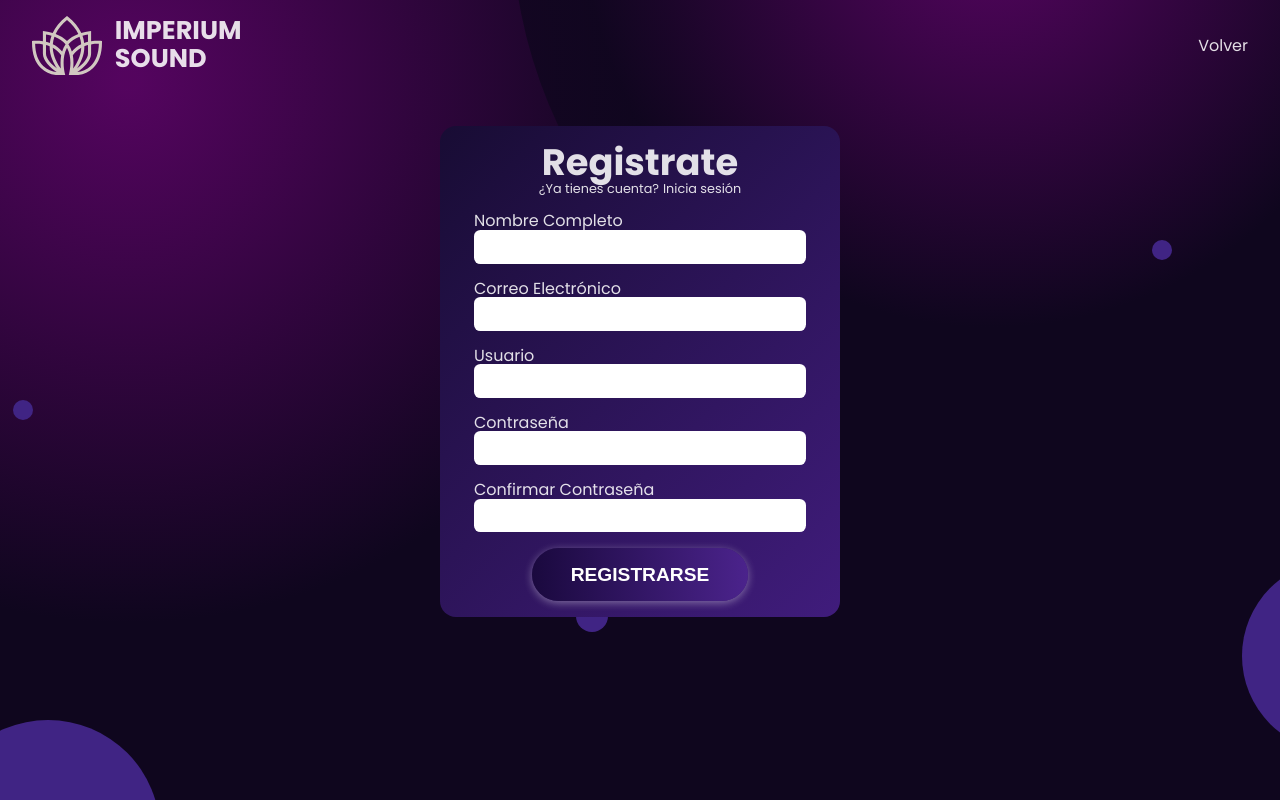
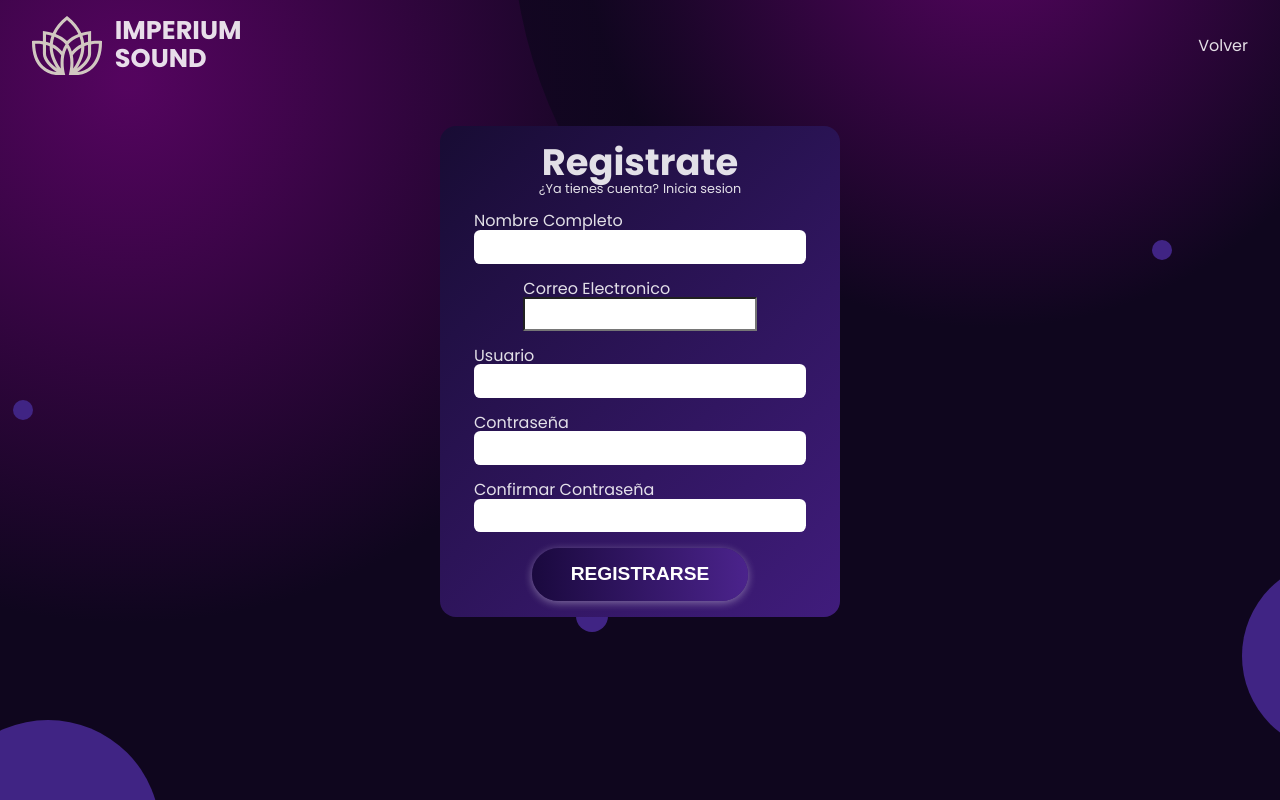
Before and after one commit to xMDxKevin/ImperiumSound-frontend, a React (Vite) app: page /registro in a window 1280 px wide. Built offline with nearby package versions, Linux system fonts and the light colour scheme; no server answers.

Commit message:
Se agrega variable de entorno

```diff
--- a/src/componetes/Reg-LogComp/registro.tsx
+++ b/src/componetes/Reg-LogComp/registro.tsx
@@ -1,154 +1,132 @@
-import { useState, ChangeEvent, FormEvent } from "react";
+import React, { useState } from "react";
 import "../../styles/formularioReg.css";
 import { useNavigate } from "react-router-dom";
 
-interface FormData {
-  userName: string;
-  email: string;
-  nombre: string;
-  passw: string;
-}
+export function Registrarse() {
+  const navegar = useNavigate();
+  const inicioSesionURL = "/inicio-sesion";
 
-export function Registrarse() {
-  const navigate = useNavigate();
-  const [formData, setFormData] = useState<FormData>({
-    userName: "",
-    email: "",
-    nombre: "",
-    passw: "",
-  });
+  const [nombre, setNombre] = useState<string>("");
+  const [contrasena, setContrasena] = useState<string>("");
+  const [correo, setCorreo] = useState<string>("");
+  const [usuario, setUsuario] = useState<string>("");
+  const [confirmarContrasena, setConfirmarContrasena] = useState<string>("");
+  const [error, setError] = useState<string | null>(null);
 
-  const [confirmPassw, setConfirmPassw] = useState<string>("");
-  const [error, setError] = useState<string>("");
-  const [loading, setLoading] = useState<boolean>(false);
+  // Aquí asignamos la URL de la API con un valor predeterminado en caso de no estar definida.
+  const apiUrl = import.meta.env.VITE_API_URL ?? "https://imperiumsound-backend-production.up.railway.app";
 
-  const handleChange = (e: ChangeEvent<HTMLInputElement>) => {
-    const { name, value } = e.target;
-    setFormData((prevState) => ({ ...prevState, [name]: value }));
-  };
-
-  const handleConfirmPasswChange = (e: ChangeEvent<HTMLInputElement>) => {
-    setConfirmPassw(e.target.value);
-  };
-
-  const handleSubmit = async (e: FormEvent<HTMLFormElement>) => {
+  const manejarSubmit = async (e: React.FormEvent<HTMLFormElement>) => {
     e.preventDefault();
 
-    // Validación de todos los campos
-    if (Object.values(formData).some((field) => field === "")) {
-      setError("Please fill in all fields.");
+    if (contrasena !== confirmarContrasena) {
+      console.log("La contraseña no coincide");
+      setError("Las contraseñas no coinciden");
       return;
     }
 
-    // Validación de email
-    const emailRegex = /^[^\s@]+@[^\s@]+\.[^\s@]+$/;
-    if (!emailRegex.test(formData.email)) {
-      setError("Please enter a valid email address.");
-      return;
-    }
-
-    // Confirmar que las contraseñas coincidan
-    if (formData.passw !== confirmPassw) {
-      setError("Passwords do not match.");
-      return;
-    }
-
-    setLoading(true);
-    setError("");
+    const data = { userName: usuario, nombre, email: correo, passw: contrasena };
+    const apiURL = `${apiUrl}/users`;
 
     try {
-      const response = await fetch(`https://imperiumsound-backend-production.up.railway.app/users`, {
+      const response = await fetch(apiURL, {
         method: "POST",
-        headers: {
-          "Content-Type": "application/json",
-        },
-        body: JSON.stringify(formData),
+        body: JSON.stringify(data),
+        headers: { "Content-Type": "application/json" },
       });
 
       if (!response.ok) {
         const errorData = await response.json();
-        throw new Error(errorData.error || "Registration failed");
+        throw new Error(errorData.error || `Error de red: ${response.status}`);
       }
 
-      navigate("/inicio-sesion"); // Redirigir a la página de inicio de sesión
+      const json = await response.json();
+      console.log("Registro exitoso:", json);
+      navegar(inicioSesionURL);
     } catch (error) {
-      setError((error as Error).message);
-    } finally {
-      setLoading(false);
+      console.error("Error en la solicitud:", error);
+      setError("Hubo un problema con el registro. Inténtalo de nuevo.");
     }
   };
 
   return (
-    <form className="formulario" onSubmit={handleSubmit}>
+    <>
+      <form className="formulario" onSubmit={manejarSubmit}>
         <div className="flexp">
           <h1 className="formulario-titulo">Registrate</h1>
           <div className="flex">
             <p className="formulario-texto-2 txt-f">¿Ya tienes cuenta?</p>
-          <a className="formulario-texto-2" onClick={() => navigate("/inicio-sesion")}>
-            Inicia sesión
+            <a className="formulario-texto-2" onClick={() => navegar(inicioSesionURL)}>
+              Inicia sesion
             </a>
           </div>
         </div>
+
         <div id="a">
           <p className="formulario-texto">Nombre Completo</p>
+          <label htmlFor="nombre"></label>
           <input
             className="inputRqd"
             id="nombre"
             type="text"
-          name="nombre"
-          value={formData.nombre}
-          onChange={handleChange}
+            value={nombre}
+            onChange={(e) => setNombre(e.target.value)}
           />
         </div>
+
         <div id="a">
-        <p className="formulario-texto">Correo Electrónico</p>
+          <p className="formulario-texto">Correo Electronico</p>
+          <label htmlFor="correo"></label>
           <input
             className="inputRqd"
             id="correo"
-          type="text"
-          name="email"
-          value={formData.email}
-          onChange={handleChange}
+            type="email"
+            value={correo}
+            onChange={(e) => setCorreo(e.target.value)}
           />
         </div>
+
         <div id="a">
           <p className="formulario-texto">Usuario</p>
+          <label htmlFor="usuario"></label>
           <input
             className="inputRqd"
             id="usuario"
             type="text"
-          name="userName"
-          value={formData.userName}
-          onChange={handleChange}
+            value={usuario}
+            onChange={(e) => setUsuario(e.target.value)}
           />
         </div>
+
         <div id="a">
+          <label htmlFor="contrasena"></label>
           <p className="formulario-texto">Contraseña</p>
           <input
             className="inputRqd"
             id="contrasena"
             type="password"
-          name="passw"
-          value={formData.passw}
-          onChange={handleChange}
+            value={contrasena}
+            onChange={(e) => setContrasena(e.target.value)}
           />
         </div>
+
         <div id="a">
+          <label htmlFor="Ccontrasena"></label>
           <p className="formulario-texto">Confirmar Contraseña</p>
           <input
             className="inputRqd"
             id="Ccontrasena"
             type="password"
-          value={confirmPassw}
-          onChange={handleConfirmPasswChange}
+            value={confirmarContrasena}
+            onChange={(e) => setConfirmarContrasena(e.target.value)}
           />
         </div>
-      {error && <p className="error-texto">{error}</p>}
+
         <div id="a">
-        <button type="submit" className="boton-Registrarte" disabled={loading}>
-          {loading ? "Loading..." : "Registrarse"}
-        </button>
+          <button type="submit" className="boton-Registrarte">Registrarse</button>
         </div>
+        {error && <p className="error-message">{error}</p>}
       </form>
+    </>
   );
 }
```
Also changed, not shown: 1 other file (tests, documents, lock files or other folders). Lines whose indentation alone changed are shown as unchanged.
